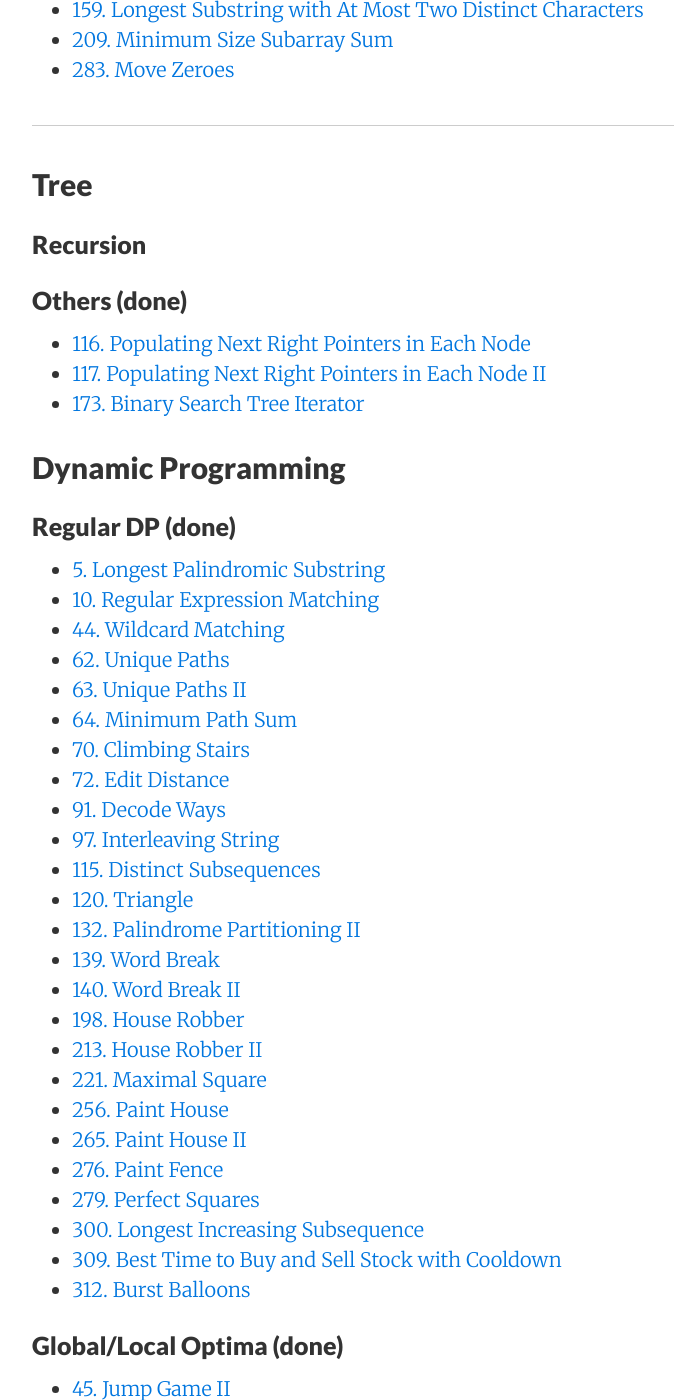
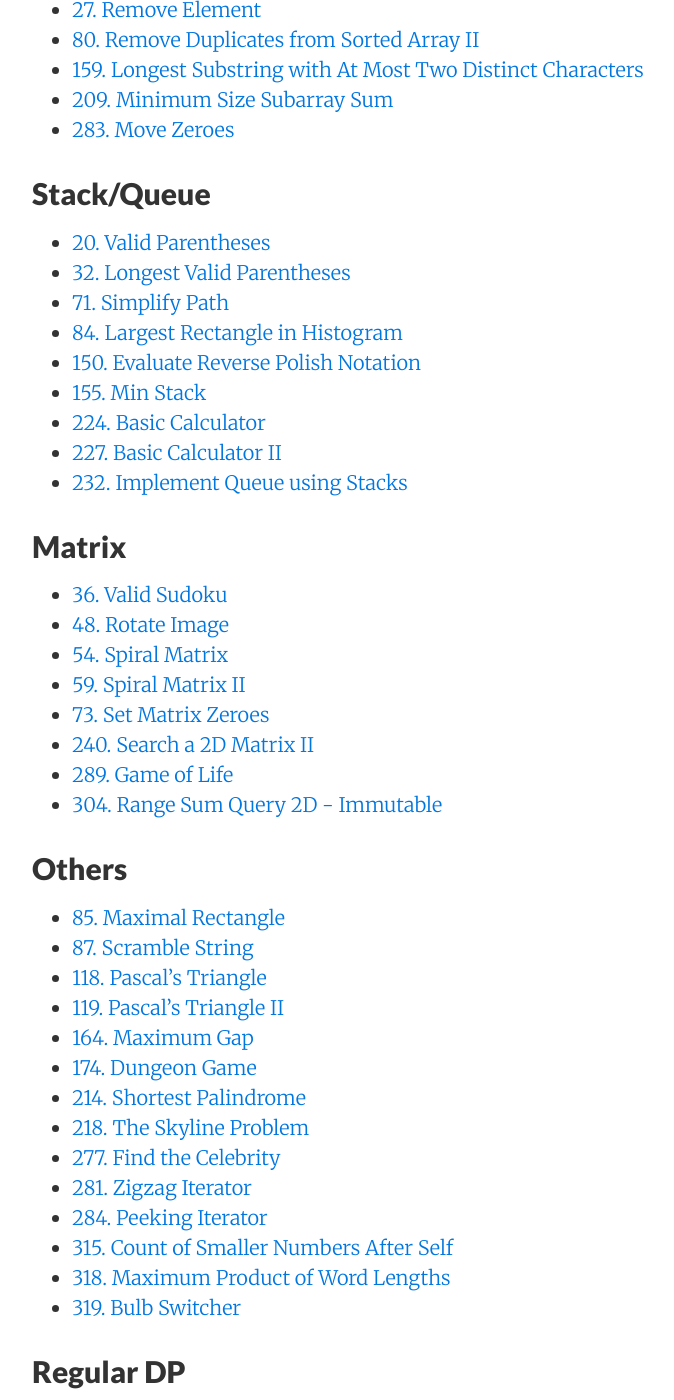
Before and after one commit to zitaoliu/zitaoliu.github.io, a Jekyll site: the page built from leetcode.md, in a window 1280 px wide and 1400 px high, scrolled down 5235 px. Shown: the whole window, without its empty margins (188-862 px from the left). Built offline with Jekyll 4.4.1, drawn with Linux system fonts in a browser that asks for light colours; nearby versions of some CDN libraries; some of the changed text lies outside the part shown.

Commit message:
update on leetcode page
update on leetcode page

```diff
--- a/leetcode.md
+++ b/leetcode.md
@@ -89,6 +89,8 @@
 * [83. Remove Duplicates from Sorted List](https://leetcode.com/problems/remove-duplicates-from-sorted-list/)
 * [86. Partition List](https://leetcode.com/problems/partition-list/)
 * [92. Reverse Linked List II](https://leetcode.com/problems/reverse-linked-list-ii/)
+* [116. Populating Next Right Pointers in Each Node](https://leetcode.com/problems/populating-next-right-pointers-in-each-node/)
+* [117. Populating Next Right Pointers in Each Node II](https://leetcode.com/problems/populating-next-right-pointers-in-each-node-ii/)
 * [138. Copy List with Random Pointer](https://leetcode.com/problems/copy-list-with-random-pointer/)
 * [141. Linked List Cycle](https://leetcode.com/problems/linked-list-cycle/)
 * [142. Linked List Cycle II](https://leetcode.com/problems/linked-list-cycle-ii/)
@@ -194,27 +196,53 @@
 * [283. Move Zeroes](https://leetcode.com/problems/move-zeroes/)
 
 
----------------------------------
+
+## Stack/Queue
+
+* [20. Valid Parentheses](https://leetcode.com/problems/valid-parentheses/)
+* [32. Longest Valid Parentheses](https://leetcode.com/problems/longest-valid-parentheses/)
+* [71. Simplify Path](https://leetcode.com/problems/simplify-path/)
+* [84. Largest Rectangle in Histogram](https://leetcode.com/problems/largest-rectangle-in-histogram/)
+* [150. Evaluate Reverse Polish Notation](https://leetcode.com/problems/evaluate-reverse-polish-notation/)
+* [155. Min Stack](https://leetcode.com/problems/min-stack/)
+* [224. Basic Calculator](https://leetcode.com/problems/basic-calculator/)
+* [227. Basic Calculator II](https://leetcode.com/problems/basic-calculator-ii/)
+* [232. Implement Queue using Stacks](https://leetcode.com/problems/implement-queue-using-stacks/)
 
 
 
+## Matrix
+
+* [36. Valid Sudoku](https://leetcode.com/problems/valid-sudoku/)
+* [48. Rotate Image](https://leetcode.com/problems/rotate-image/)
+* [54. Spiral Matrix](https://leetcode.com/problems/spiral-matrix/)
+* [59. Spiral Matrix II](https://leetcode.com/problems/spiral-matrix-ii/)
+* [73. Set Matrix Zeroes](https://leetcode.com/problems/set-matrix-zeroes/)
+* [240. Search a 2D Matrix II](https://leetcode.com/problems/search-a-2d-matrix-ii/)
+* [289. Game of Life](https://leetcode.com/problems/game-of-life/)
+* [304. Range Sum Query 2D - Immutable](https://leetcode.com/problems/range-sum-query-2d-immutable/)
 
 
-## Tree
+## Others
 
-### Recursion
+* [85. Maximal Rectangle](https://leetcode.com/problems/maximal-rectangle/)
+* [87. Scramble String](https://leetcode.com/problems/scramble-string/)
+* [118. Pascal's Triangle](https://leetcode.com/problems/pascals-triangle/)
+* [119. Pascal's Triangle II](https://leetcode.com/problems/pascals-triangle-ii/)
+* [164. Maximum Gap](https://leetcode.com/problems/maximum-gap/)
+* [174. Dungeon Game](https://leetcode.com/problems/dungeon-game/)
+* [214. Shortest Palindrome](https://leetcode.com/problems/shortest-palindrome/)
+* [218. The Skyline Problem](https://leetcode.com/problems/the-skyline-problem/)
+* [277. Find the Celebrity](https://leetcode.com/problems/find-the-celebrity/)
+* [281. Zigzag Iterator](https://leetcode.com/problems/zigzag-iterator/)
+* [284. Peeking Iterator](https://leetcode.com/problems/peeking-iterator/)
+* [315. Count of Smaller Numbers After Self](https://leetcode.com/problems/count-of-smaller-numbers-after-self/)
+* [318. Maximum Product of Word Lengths](https://leetcode.com/problems/maximum-product-of-word-lengths/)
+* [319. Bulb Switcher](https://leetcode.com/problems/bulb-switcher/)
 
 
-### Others (done)
 
-* [116. Populating Next Right Pointers in Each Node](https://leetcode.com/problems/populating-next-right-pointers-in-each-node/)
-* [117. Populating Next Right Pointers in Each Node II](https://leetcode.com/problems/populating-next-right-pointers-in-each-node-ii/)
-* [173. Binary Search Tree Iterator](https://leetcode.com/problems/binary-search-tree-iterator/)
-
-
-## Dynamic Programming
-
-### Regular DP (done)
+## Regular DP
 
 * [5. Longest Palindromic Substring](https://leetcode.com/problems/longest-palindromic-substring/)
 * [10. Regular Expression Matching](https://leetcode.com/problems/regular-expression-matching/)
@@ -241,6 +269,32 @@
 * [300. Longest Increasing Subsequence](https://leetcode.com/problems/longest-increasing-subsequence/)
 * [309. Best Time to Buy and Sell Stock with Cooldown](https://leetcode.com/problems/best-time-to-buy-and-sell-stock-with-cooldown/)
 * [312. Burst Balloons](https://leetcode.com/problems/burst-balloons/)
+
+
+## Tree
+
+* [173. Binary Search Tree Iterator](https://leetcode.com/problems/binary-search-tree-iterator/)
+
+
+## Math puzzle
+
+* [69. Sqrt(x)](https://leetcode.com/problems/sqrtx/)
+* [149. Max Points on a Line](https://leetcode.com/problems/max-points-on-a-line/)
+* [172. Factorial Trailing Zeroes](https://leetcode.com/problems/factorial-trailing-zeroes/)
+* [223. Rectangle Area](https://leetcode.com/problems/rectangle-area/)
+* [268. Missing Number](https://leetcode.com/problems/missing-number/)
+* [292. Nim Game](https://leetcode.com/problems/nim-game/)
+* [296. Best Meeting Point](https://leetcode.com/problems/best-meeting-point/)
+* [311. Sparse Matrix Multiplication](https://leetcode.com/problems/sparse-matrix-multiplication/)
+* [317. Shortest Distance from All Buildings](https://leetcode.com/problems/shortest-distance-from-all-buildings/)
+
+
+
+---------------------------------
+
+
+
+
 
 ### Global/Local Optima (done)
 
@@ -364,69 +418,10 @@
 * [291. Word Pattern II](https://leetcode.com/problems/word-pattern-ii/)
 
 
-## Math puzzle (todo)
-
-* [69. Sqrt(x)](https://leetcode.com/problems/sqrtx/)
-* [149. Max Points on a Line](https://leetcode.com/problems/max-points-on-a-line/)
-* [172. Factorial Trailing Zeroes](https://leetcode.com/problems/factorial-trailing-zeroes/)
-* [223. Rectangle Area](https://leetcode.com/problems/rectangle-area/)
-* [268. Missing Number](https://leetcode.com/problems/missing-number/)
-* [292. Nim Game](https://leetcode.com/problems/nim-game/)
-* [296. Best Meeting Point](https://leetcode.com/problems/best-meeting-point/)
-* [311. Sparse Matrix Multiplication](https://leetcode.com/problems/sparse-matrix-multiplication/)
-* [317. Shortest Distance from All Buildings](https://leetcode.com/problems/shortest-distance-from-all-buildings/)
-
-
-
-## Data Structure
 
 
 
 
-### Stack/Queue (done)
-
-* [20. Valid Parentheses](https://leetcode.com/problems/valid-parentheses/)
-* [32. Longest Valid Parentheses](https://leetcode.com/problems/longest-valid-parentheses/)
-* [71. Simplify Path](https://leetcode.com/problems/simplify-path/)
-* [84. Largest Rectangle in Histogram](https://leetcode.com/problems/largest-rectangle-in-histogram/)
-* [150. Evaluate Reverse Polish Notation](https://leetcode.com/problems/evaluate-reverse-polish-notation/)
-* [155. Min Stack](https://leetcode.com/problems/min-stack/)
-* [224. Basic Calculator](https://leetcode.com/problems/basic-calculator/)
-* [227. Basic Calculator II](https://leetcode.com/problems/basic-calculator-ii/)
-* [232. Implement Queue using Stacks](https://leetcode.com/problems/implement-queue-using-stacks/)
-
-
-
-## Matrix (done)
-
-* [36. Valid Sudoku](https://leetcode.com/problems/valid-sudoku/)
-* [48. Rotate Image](https://leetcode.com/problems/rotate-image/)
-* [54. Spiral Matrix](https://leetcode.com/problems/spiral-matrix/)
-* [59. Spiral Matrix II](https://leetcode.com/problems/spiral-matrix-ii/)
-* [73. Set Matrix Zeroes](https://leetcode.com/problems/set-matrix-zeroes/)
-* [240. Search a 2D Matrix II](https://leetcode.com/problems/search-a-2d-matrix-ii/)
-* [*289. Game of Life](https://leetcode.com/problems/game-of-life/)
-* [304. Range Sum Query 2D - Immutable](https://leetcode.com/problems/range-sum-query-2d-immutable/)
-
-
-### Union & Find (todo)
+## Union & Find
 
 * [261. Graph Valid Tree](https://leetcode.com/problems/graph-valid-tree/)
-* 判断一个图是否有环 无向图 有向图
-
-## Others (todo)
-
-* [85. Maximal Rectangle](https://leetcode.com/problems/maximal-rectangle/)
-* [87. Scramble String](https://leetcode.com/problems/scramble-string/)
-* [118. Pascal's Triangle](https://leetcode.com/problems/pascals-triangle/)
-* [119. Pascal's Triangle II](https://leetcode.com/problems/pascals-triangle-ii/)
-* [164. Maximum Gap](https://leetcode.com/problems/maximum-gap/)
-* [174. Dungeon Game](https://leetcode.com/problems/dungeon-game/)
-* [214. Shortest Palindrome](https://leetcode.com/problems/shortest-palindrome/)
-* [218. The Skyline Problem](https://leetcode.com/problems/the-skyline-problem/)
-* [277. Find the Celebrity](https://leetcode.com/problems/find-the-celebrity/)
-* [281. Zigzag Iterator](https://leetcode.com/problems/zigzag-iterator/)
-* [284. Peeking Iterator](https://leetcode.com/problems/peeking-iterator/)
-* [315. Count of Smaller Numbers After Self](https://leetcode.com/problems/count-of-smaller-numbers-after-self/)
-* [318. Maximum Product of Word Lengths](https://leetcode.com/problems/maximum-product-of-word-lengths/)
-* [319. Bulb Switcher](https://leetcode.com/problems/bulb-switcher/)
```
Also changed, not shown: other parts of leetcode.md (+1 -1 lines).
